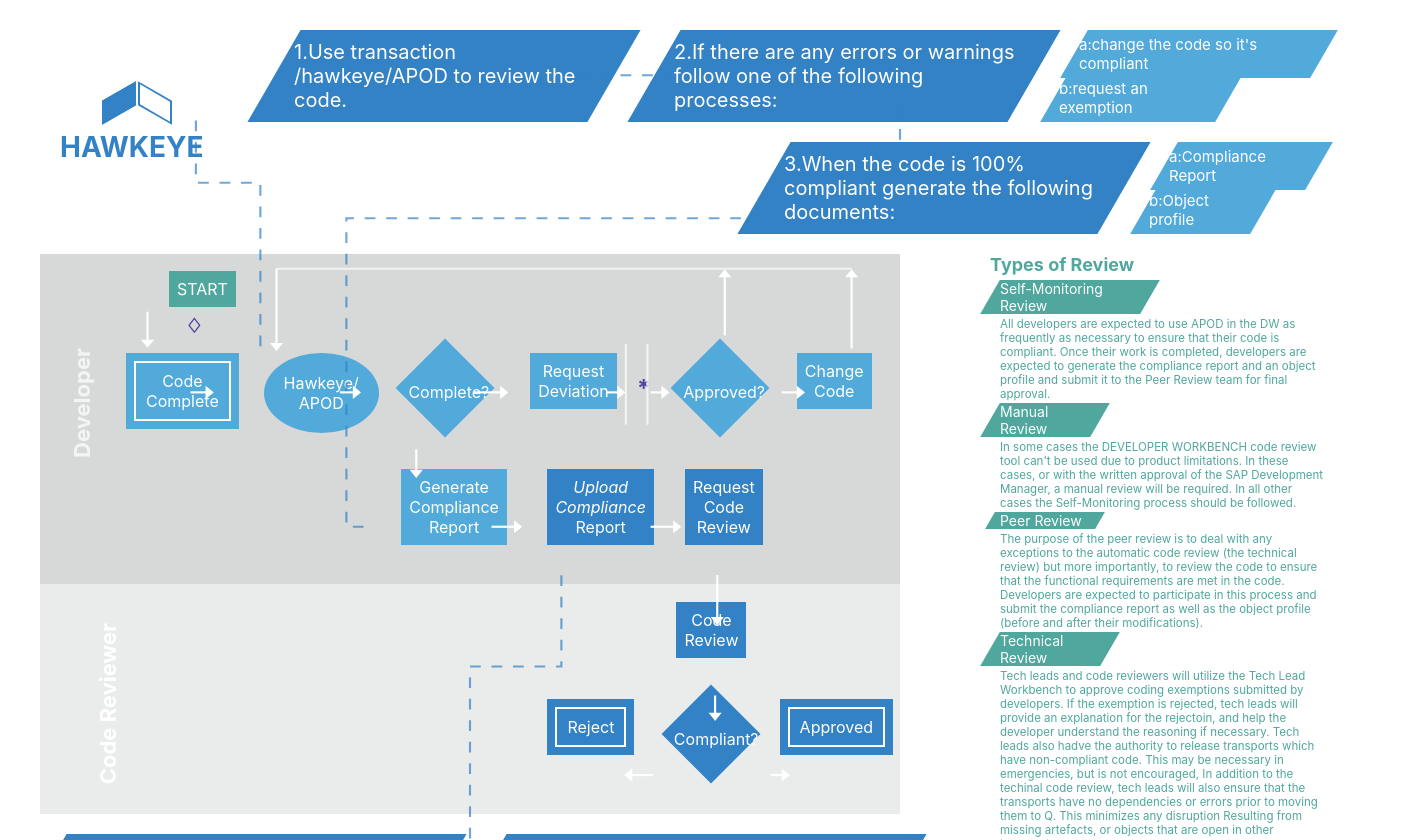
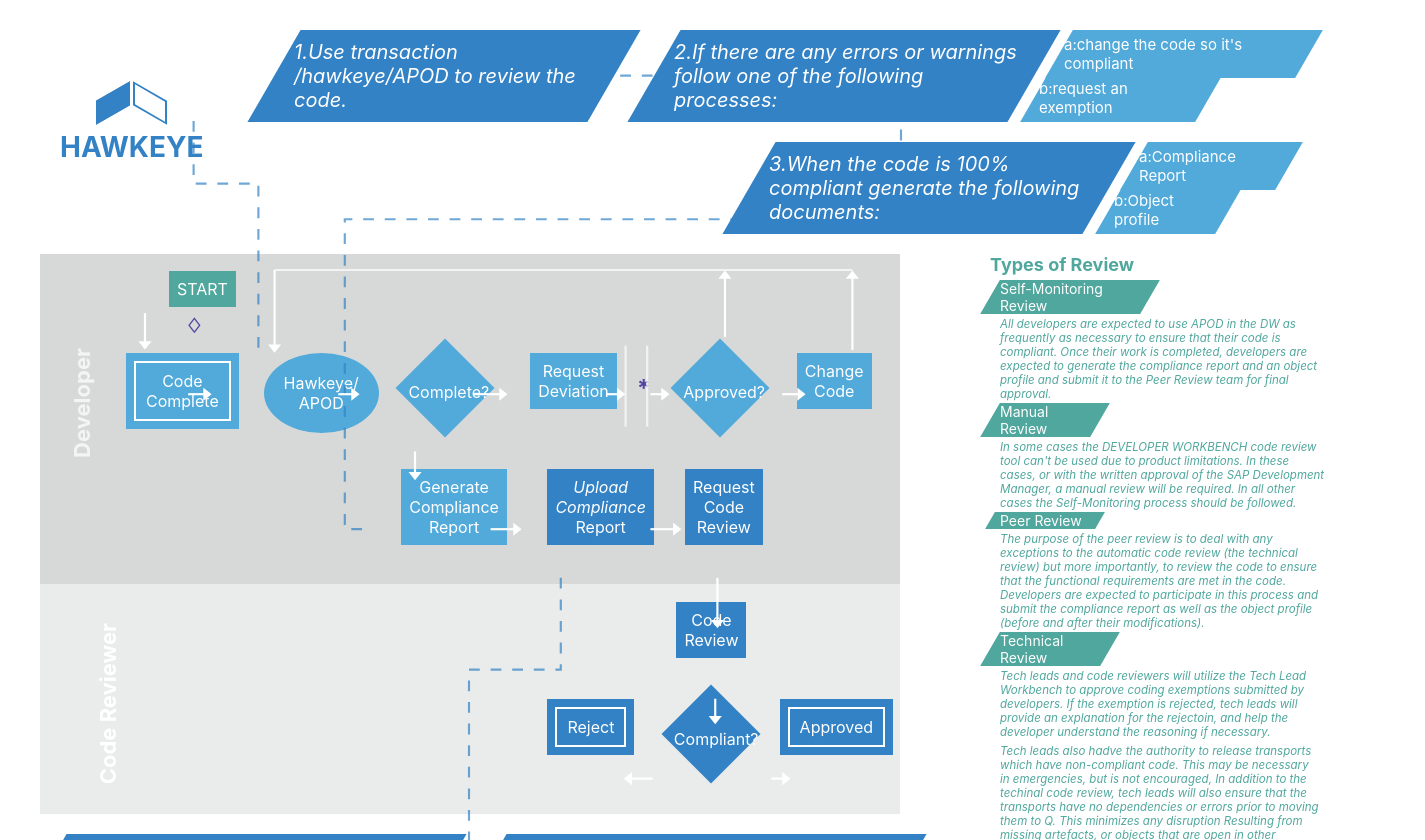
Before and after one commit to 0xWormh0le/hkeye-svg-dashboard, a React (Create React App) app: page / in a window 1280 px wide. Shown: the top 840 px of the page, 1425 px wide, since content can reach past the window. Built offline with nearby package versions, Linux system fonts and the light colour scheme.

Commit message:
Add onClick event

```diff
--- a/src/App.js
+++ b/src/App.js
@@ -8,8 +8,10 @@
 import SVGLine from './components/SVGLine'
 import './App.scss';
 
+
 function App() {
   const Ystartpos_green = 215;
+
   return (
     <div style={{display: 'flex'}}>
       <div className="App">
--- a/src/components/GreyFooter/index.js
+++ b/src/components/GreyFooter/index.js
@@ -2,14 +2,16 @@
 import SkewedRect from 'components/SkewedRect'
 import './style.scss'
 
-export default () => (
-  <>
+export default () => {
+  const handleItemClick = () => alert("Event")
+  return (
     <div className="bodyFooterSide">
       <SkewedRect
         id="largeSkew4"
         title="4.Update the technical specification document with the object profile results."
         variant='largeSkew'
         textWidth={370}
+        onClick={handleItemClick}
       />
 
       <SkewedRect
@@ -17,7 +19,8 @@
         title="5.Upload the Compliance Report into Solution Manager Project Documentation."
         variant='largeSkew'
         textWidth={390}
+        onClick={handleItemClick}
       />
     </div>
-  </>
-)
+  )
+}
--- a/src/components/Header/index.js
+++ b/src/components/Header/index.js
@@ -2,8 +2,9 @@
 import SkewedRect from "components/SkewedRect";
 import './style.scss';
 
-export default () => (
-  <>
+export default () => {
+  const handleItemClick = () => alert("Event")
+return (
     <div className="headerBody">
       <div className="headerContent">
         <SkewedRect
@@ -11,16 +12,20 @@
           title="1.Use transaction /hawkeye/APOD to review the code."
           variant='largeSkew'
           textWidth={310}
+          onClick={handleItemClick}
         />
         <SkewedRect
           id="largeSkew2"
+          style={{ marginRight: '0' }}
           title="2.If there are any errors or warnings follow one of the following processes:"
           variant='largeSkew'
           textWidth={350}
+          onClick={handleItemClick}
         />
         <div className="selectContent">
           <SkewedRect
             id="medium2A"
+            style={{ marginLeft: '25px' }}
             title="a:change the code so it's compliant"
             variant='mediumSkew'
             textWidth={235}
@@ -42,13 +47,16 @@
         <SkewedRect
           id="largeSkew3"
           title="3.When the code is 100% compliant generate the following documents:"
+          style={{ marginRight: '0' }}
           variant='largeSkew'
           textWidth={330}
+          onClick={handleItemClick}
         />
         <div className="selectContent">
           <SkewedRect
             id="medium3A"
             title="a:Compliance Report"
+            style={{ marginLeft: '25px' }}
             variant='mediumSkew'
             textWidth={140}
           />
@@ -66,5 +74,5 @@
         </div>
       </div>
     </div>
-  </>
-)
+  )
+}
--- a/src/components/Logo/style.scss
+++ b/src/components/Logo/style.scss
@@ -12,7 +12,7 @@
   margin-right: auto;
   margin-top: 10px;
   margin-bottom: 10px;
-  width: 60px;
+  width: 72px;
   margin: auto;
 }
 
--- a/src/components/SVGLine/index.js
+++ b/src/components/SVGLine/index.js
@@ -2,8 +2,7 @@
 import React from 'react'
 import './style.scss'
 export default () => (
-  <>
-    <svg width="100%" height="100%" viewBox="0 0 1000 1000"  style={{ position:'absolute', left:'0', top:'0' }}>
+  <svg className="svg" width="100%" height="100%" viewBox="0 0 1000 1000" >
       <polyline points="45,112 45,170 105,170 105,330" style={{fill:'none',stroke:'#3382c5', strokeWidth:'2', strokeOpacity: '0.7'}} strokeDasharray="10,10"/>
       <polyline points="400,70 500,70" style={{fill:'none',stroke:'#3382c5', strokeWidth:'2', strokeOpacity: '0.7'}} strokeDasharray="10,10"/>
       <polyline points="700,100 700,130" style={{fill:'none',stroke:'#3382c5', strokeWidth:'2', strokeOpacity: '0.7'}} strokeDasharray="10,10"/>
@@ -37,5 +36,4 @@
 
 
     </svg>
-  </>
 )
--- a/src/components/SVGLine/style.scss
+++ b/src/components/SVGLine/style.scss
@@ -0,0 +1,6 @@
+.svg {
+    position: absolute;
+    left: 0;
+    top: 0;
+    pointer-events: none;
+}
--- a/src/components/SkewedRect/index.js
+++ b/src/components/SkewedRect/index.js
@@ -1,12 +1,12 @@
 import React from 'react';
 import './style.scss';
 
-const SkewRect = ({ id, style, title, variant, textWidth, textDirection, sign}) => (
-  <div id={ id } className='SkewedRect' style={style}>
+const SkewRect = ({ id, style, title, variant, textWidth, textDirection, sign, children, onClick}) => (
+  <div id={ id } className='SkewedRect' style={style} onClick={onClick}>
     <div className={'parallelogram '+ variant }>
       <p className={'skewedText ' + textDirection} style={{ width: textWidth }}>
         {sign && <span className='SkewedRect__sign'>{sign}</span>}
-        { title }
+        { children || title }
       </p>
     </div>
   </div>
--- a/src/components/SkewedRect/style.scss
+++ b/src/components/SkewedRect/style.scss
@@ -1,6 +1,7 @@
 .SkewedRect {
   margin-left: 20px;
   margin-right: 20px;
+  cursor: pointer;
   .parallelogram {
     transform: skew(-30deg);
   }
@@ -47,6 +48,11 @@
     padding-top: 10px;
     padding-bottom: 10px;
     color: white;
+    font-style: italic;
+  }
+
+  .largeSkew:hover {
+    opacity: 0.7;
   }
 
   .mediumSkew {
@@ -82,6 +88,7 @@
   .smallText {
     font-size: 11.5px;
     color: #4fa79d;
+    font-style: italic;
   }
 
   .oppoSkewedRect {
--- a/src/components/TypesOfView/index.js
+++ b/src/components/TypesOfView/index.js
@@ -62,7 +62,14 @@
     <SkewedRect
       id="text4"
       style={{ marginLeft: '30px' }}
-      title="Tech leads and code reviewers will utilize the Tech Lead Workbench to approve coding exemptions submitted by developers. If the exemption is rejected, tech leads will provide an explanation for the rejectoin, and help the developer understand the reasoning if necessary. Tech leads also hadve the authority to release transports which have non-compliant code. This may be necessary in emergencies, but is not encouraged, In addition to the techinal code review, tech leads will also ensure that the transports have no dependencies or errors prior to moving them to Q. This minimizes any disruption Resulting from missing artefacts, or objects that are open in other transports."
+      title="Tech leads and code reviewers will utilize the Tech Lead Workbench to approve coding exemptions submitted by developers. If the exemption is rejected, tech leads will provide an explanation for the rejectoin, and help the developer understand the reasoning if necessary. "
+      variant='smallText'
+      textWidth={320}
+    />
+    <SkewedRect
+      id="text4"
+      style={{ marginLeft: '30px', marginTop: '5px' }}
+      title="Tech leads also hadve the authority to release transports which have non-compliant code. This may be necessary in emergencies, but is not encouraged, In addition to the techinal code review, tech leads will also ensure that the transports have no dependencies or errors prior to moving them to Q. This minimizes any disruption Resulting from missing artefacts, or objects that are open in other transports."
       variant='smallText'
       textWidth={320}
     />
```
